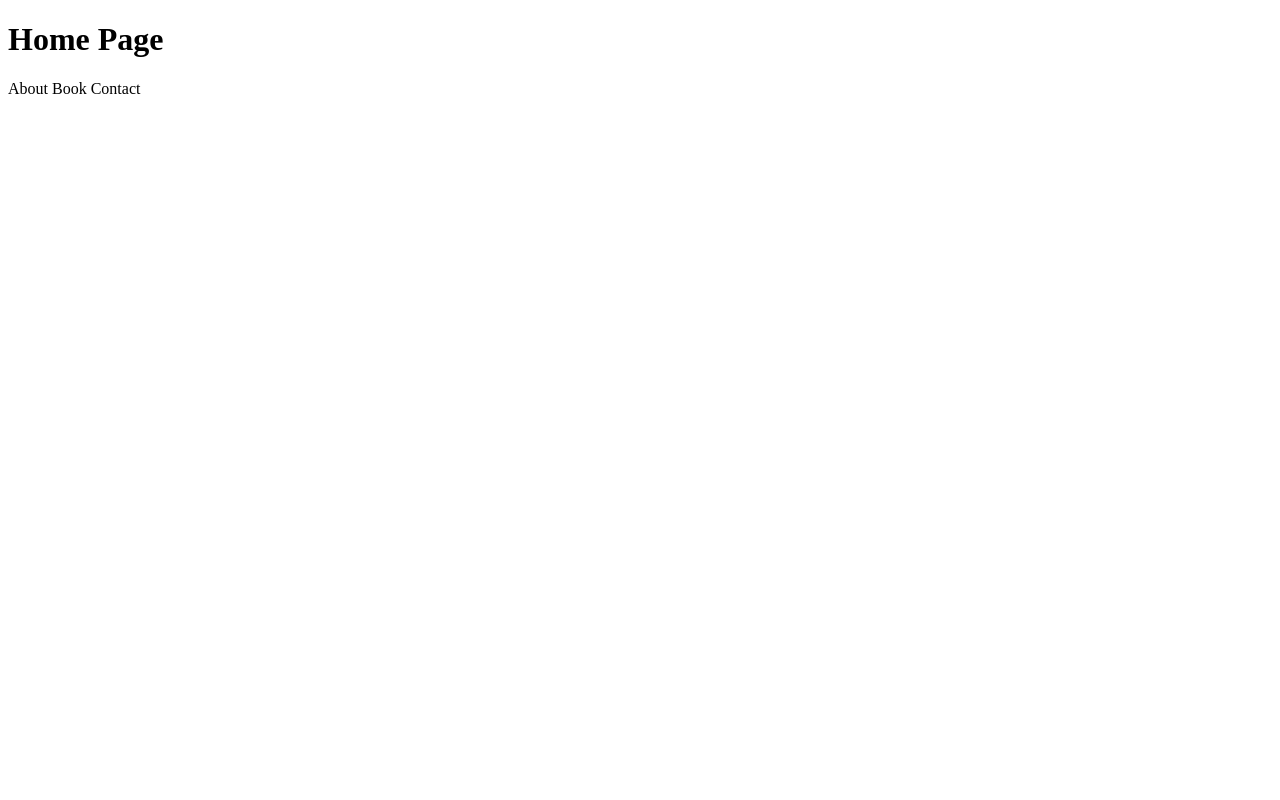
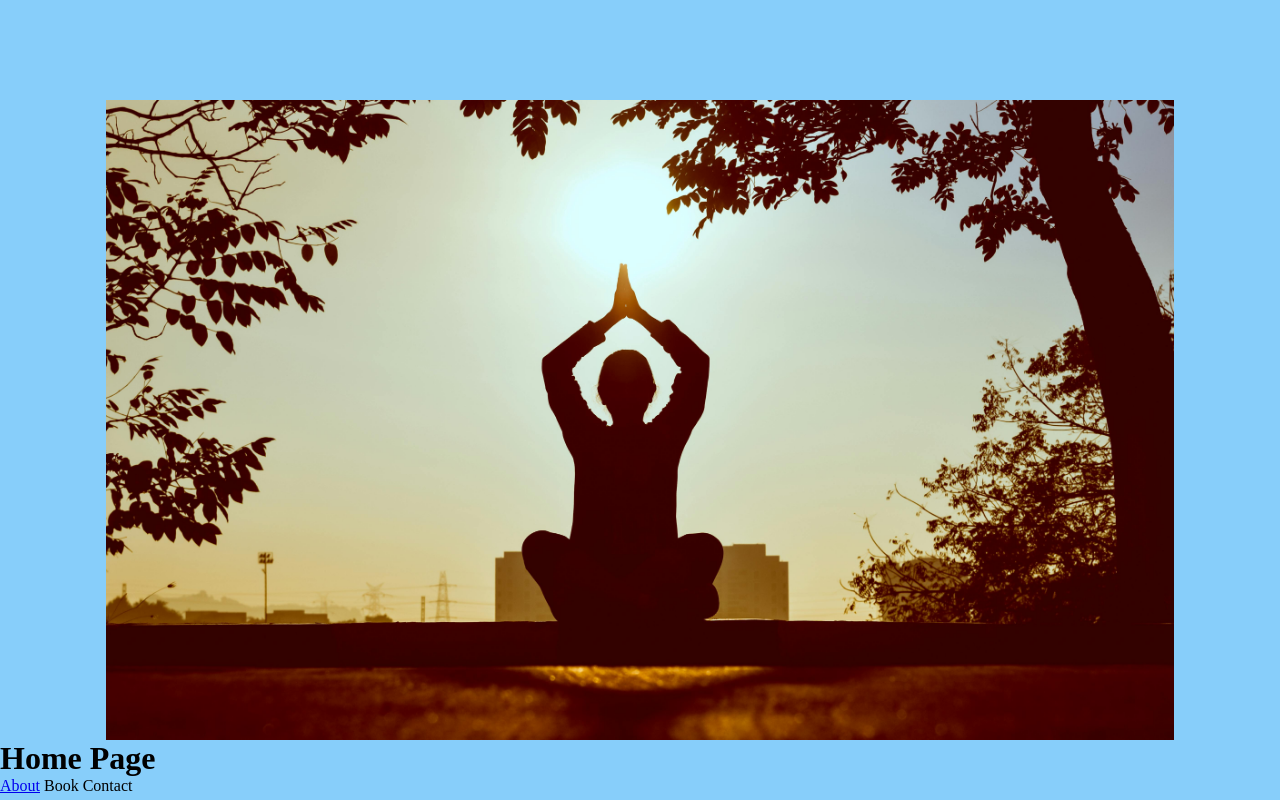
Before and after one commit to PradhanRickey/meditation-yoga-site, a plain HTML site: page index.html in a window 1280 px wide. Drawn offline with Linux system fonts and the light colour scheme.

Commit message:
added styles

```diff
--- a/index.html
+++ b/index.html
@@ -4,10 +4,15 @@
     <meta charset="UTF-8">
     <meta name="viewport" content="width=device-width, initial-scale=1.0">
     <title>Yoga & Meditation</title>
+    <link rel = "stylesheet" href="styles/home.css">
 </head>
 <body>
+    <div class = "homepage-background-img-container">
+        <img class = "homepage-background-img" src = "images/yoga.jpg">
+    </div>
     <h1>Home Page</h1>
-    <a>About</a>
+
+    <a href = "pages/about.html">About</a>
     <a>Book</a>
     <a>Contact</a>
 </body>
--- a/styles/home.css
+++ b/styles/home.css
@@ -1,6 +1,7 @@
 * {
     margin: 0;
     padding: 0;
+    background-color: lightskyblue;
 }
 
 
```
